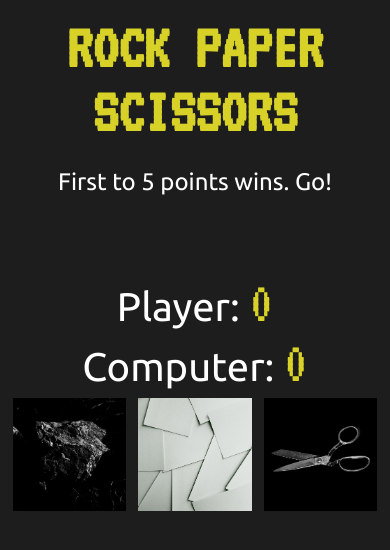
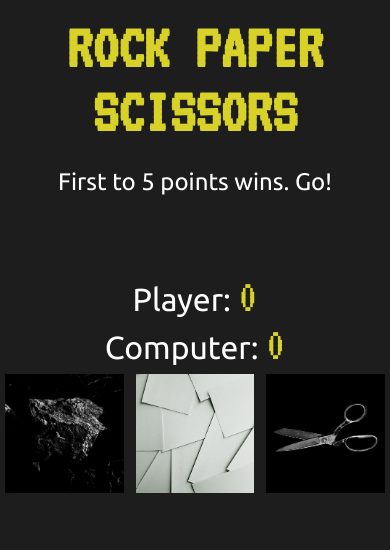
Before and after one commit to chriskorsak/rock-paper-scissors, a plain HTML site: page index.html in a window 390 px wide. Both pictures are taken after a click on the button "Start Game!". Drawn offline with Linux system fonts and the light colour scheme.

Commit message:
minor css updates for mobile screen layout and sizing.

```diff
--- a/styles.css
+++ b/styles.css
@@ -2,6 +2,7 @@
 @import url('https://fonts.googleapis.com/css2?family=Ubuntu&family=VT323&display=swap');
 
 * {
+  /* border: 1px solid white; */
   box-sizing: border-box;
 }
 
@@ -9,6 +10,7 @@ body {
   background-color: #1d1d1d;
   color: #fff;
   font-family: 'Ubuntu', sans-serif;
+  margin: 0;
 }
 
 header {
@@ -78,7 +80,7 @@ div#scoreSection {
 
 #playerSelectionSection > img {
   width: 33%;
-  /* height: auto; */
+  height: auto;
   border: 5px solid transparent;
   border-radius: 5px;
 }
@@ -97,7 +99,7 @@ div#scoreSection {
     min-height: 60px;
   }
   .scoreParent {
-    font-size: 2.5em;
+    font-size: 2em;
   }
   .container {
     width: 100%;
```
